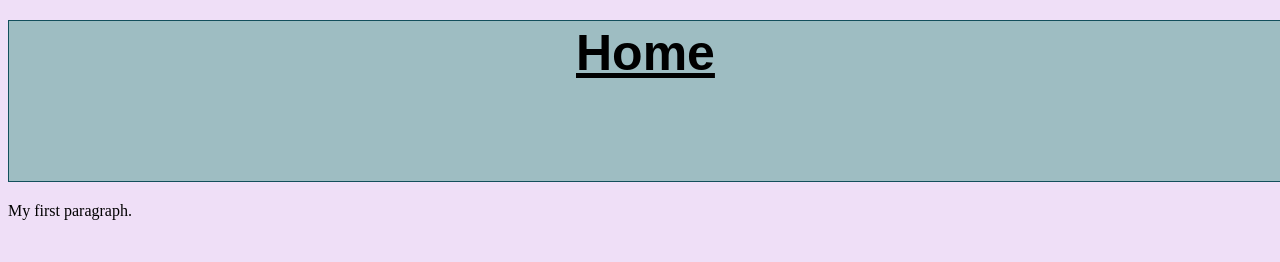
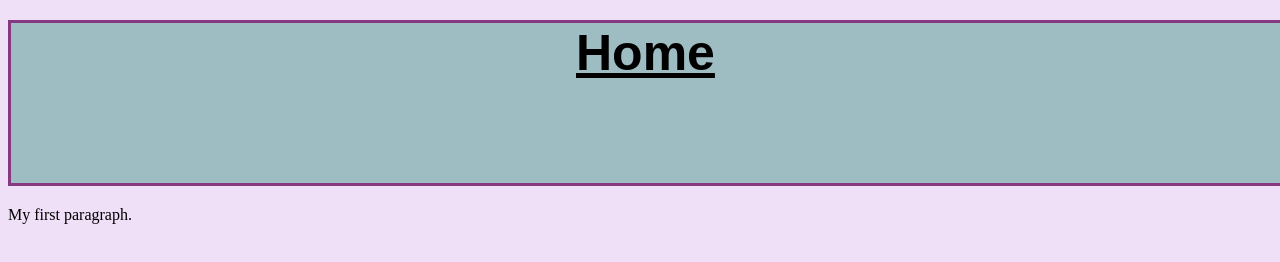
Before and after one commit to johnOlabhie/Founders---Coders, a plain HTML site: page webPage/HomePage.html in a window 1280 px wide. Shown: the top 262 px of the page. Drawn offline with Linux system fonts and the light colour scheme.

Commit message:
boder changes

```diff
--- a/webPage/HomePage.html
+++ b/webPage/HomePage.html
@@ -10,7 +10,7 @@
 .topFooter {
   background-color: #9EBDC2;
   padding: 30px;
-  border: 1px solid #134F5C;
+  border: 3px solid #863981;
   text-align: center;
   color:  #A2C4C9;
   width:1266px;
@@ -39,8 +39,6 @@
 
  <!--Body of Website-->
 <body>
-
-
 <p>My first paragraph.</p>
 
 </body>
```
